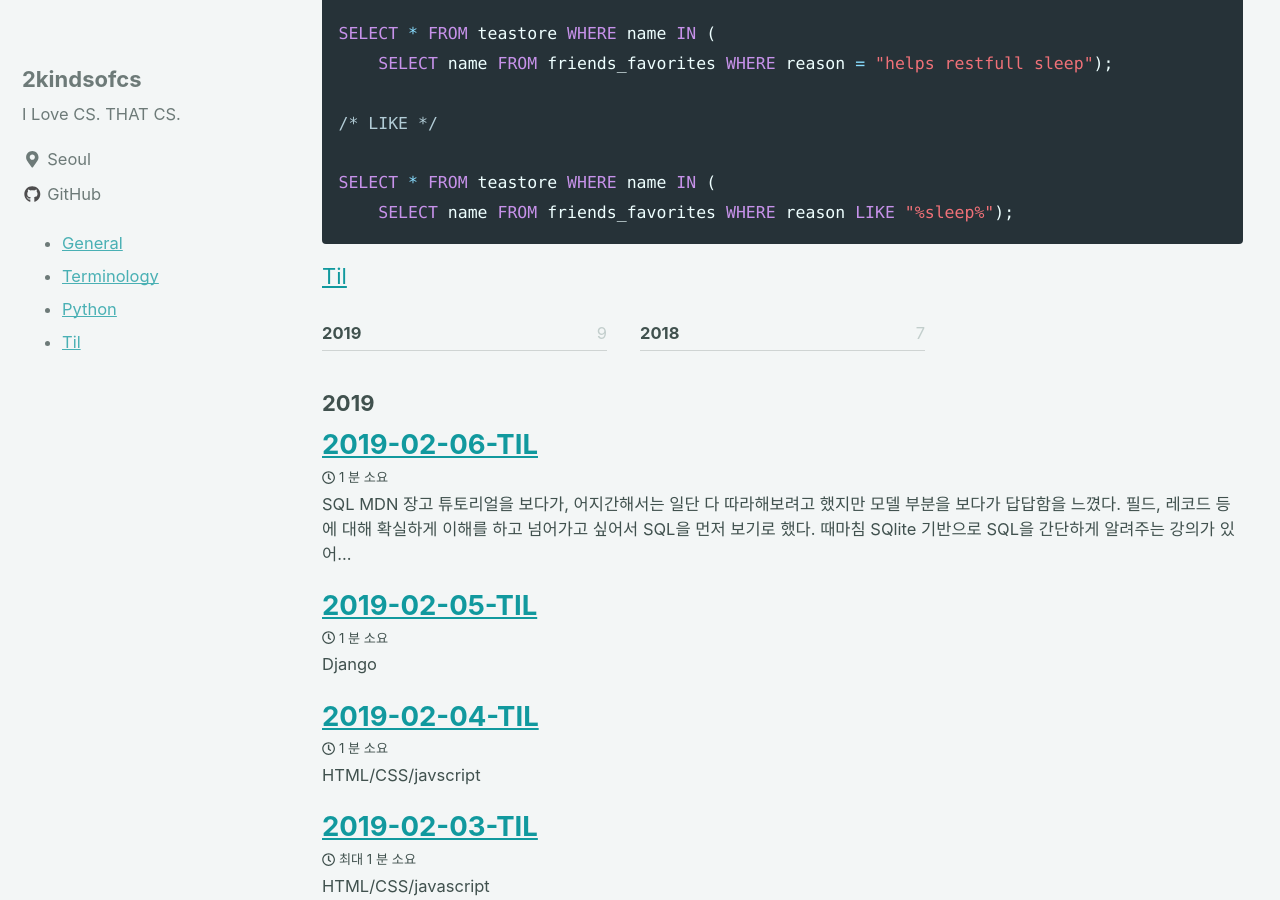
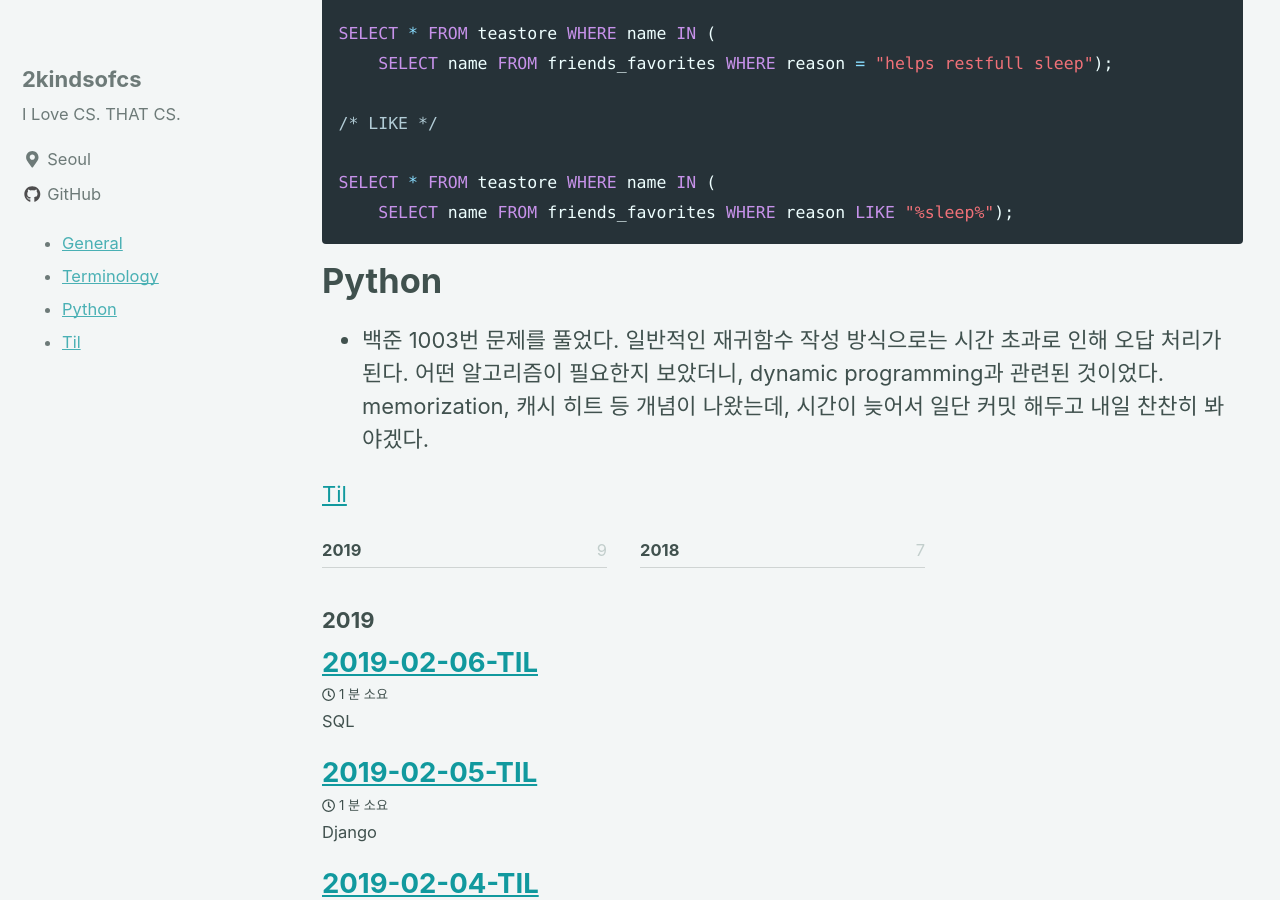
Before and after one commit to 2kindsofcs/-, a Jekyll site: the page built from _posts/2019-02-06-TIL.md, in a window 1280 px wide and 900 px high, scrolled down 1339 px. Built offline with Jekyll 4.4.1, drawn with Linux system fonts in a browser that asks for light colours; nearby versions of some CDN libraries.

Commit message:
Add text

````diff
--- a/_posts/2019-02-06-TIL.md
+++ b/_posts/2019-02-06-TIL.md
@@ -6,6 +6,8 @@ categories: TIL
 ---
 
 # SQL
+
+
 * MDN 장고 튜토리얼을 보다가, 어지간해서는 일단 다 따라해보려고 했지만 모델 부분을 보다가 답답함을 느꼈다. 필드, 레코드 등에 대해 확실하게 이해를 하고 넘어가고 싶어서 SQL을 먼저 보기로 했다. 때마침 SQlite 기반으로 SQL을 간단하게 알려주는 강의가 있어 차근차근 따라해보고 있다.
 
 * 칼럼으로 테이블을 만들고 행을 추가하는 법을 배웠다. 간단한 정렬법, subquery, AND/OR, IN 등을 배웠다.
@@ -50,3 +52,7 @@ SELECT * FROM teastore WHERE name IN (
     SELECT name FROM friends_favorites WHERE reason LIKE "%sleep%");
 ```
 {% endraw %}
+
+# Python
+
+* 백준 1003번 문제를 풀었다. 일반적인 재귀함수 작성 방식으로는 시간 초과로 인해 오답 처리가 된다. 어떤 알고리즘이 필요한지 보았더니, dynamic programming과 관련된 것이었다. memorization, 캐시 히트 등 개념이 나왔는데, 시간이 늦어서 일단 커밋 해두고 내일 찬찬히 봐야겠다.
````
